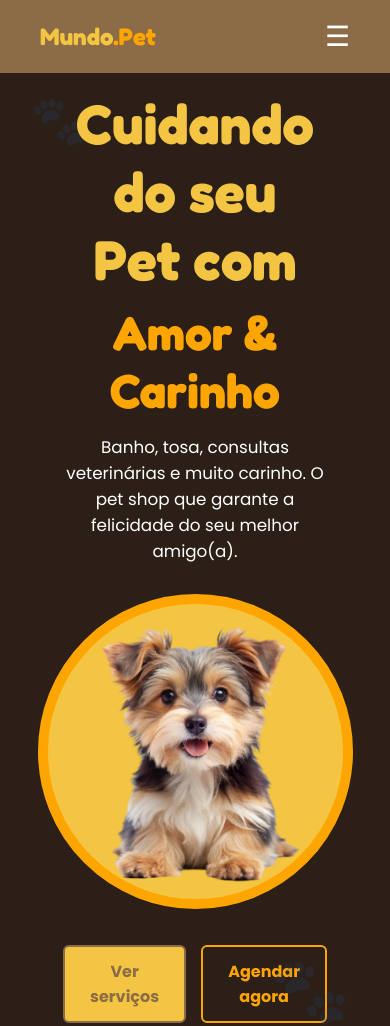
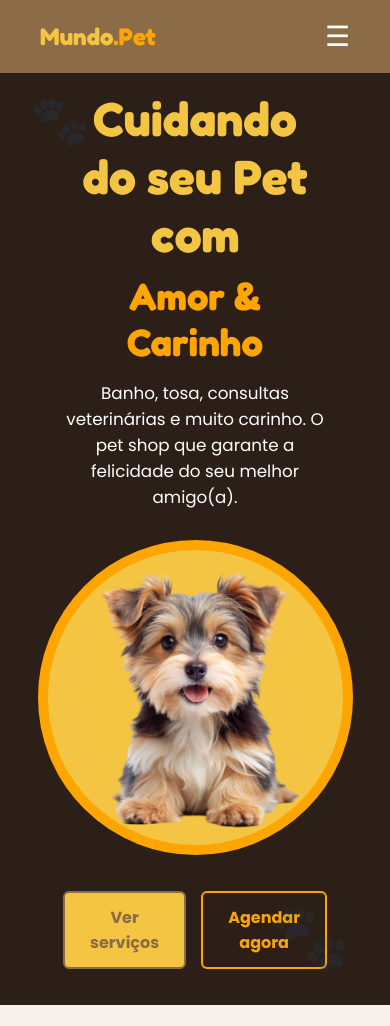
Before and after one commit to MateusFonseca14/projeto-pet-shop-mundo-pet, a plain HTML site: page index.html in a window 390 px wide. Shown: the top 1026 px of the page. Drawn offline with Linux system fonts and the light colour scheme; a web font is replaced by a local one.

Commit message:
Style: muda tamanho da fonte h1 e h2 hero para mobile

```diff
--- a/style.css
+++ b/style.css
@@ -655,7 +655,15 @@ button:active {
 }
 
 @media (max-width: 420px) {
-    .hero-imagem img {
+  .intro {
+    font-size: 3.0rem;
+  }
+
+  .hero h2 {
+    font-size: 2.4rem;
+  }
+
+  .hero-imagem img {
       width: 315px;
     }
 
```
